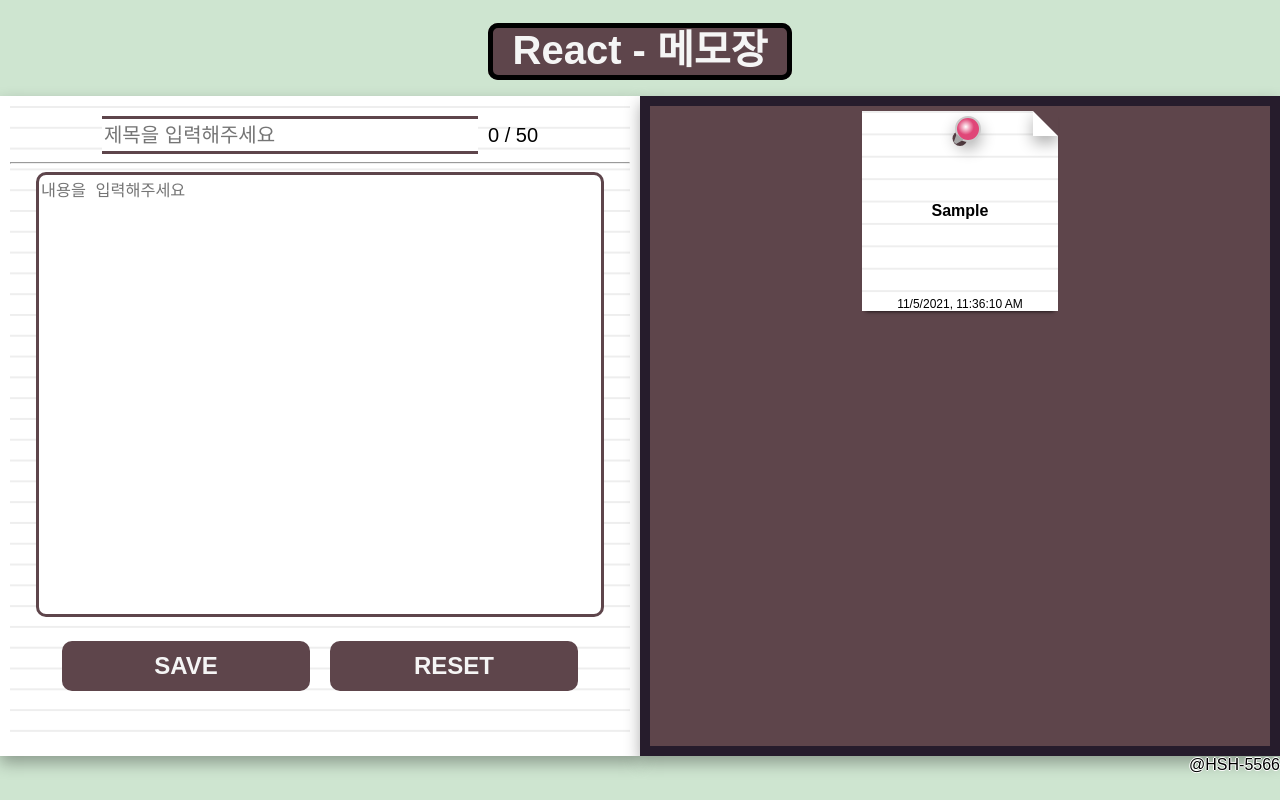
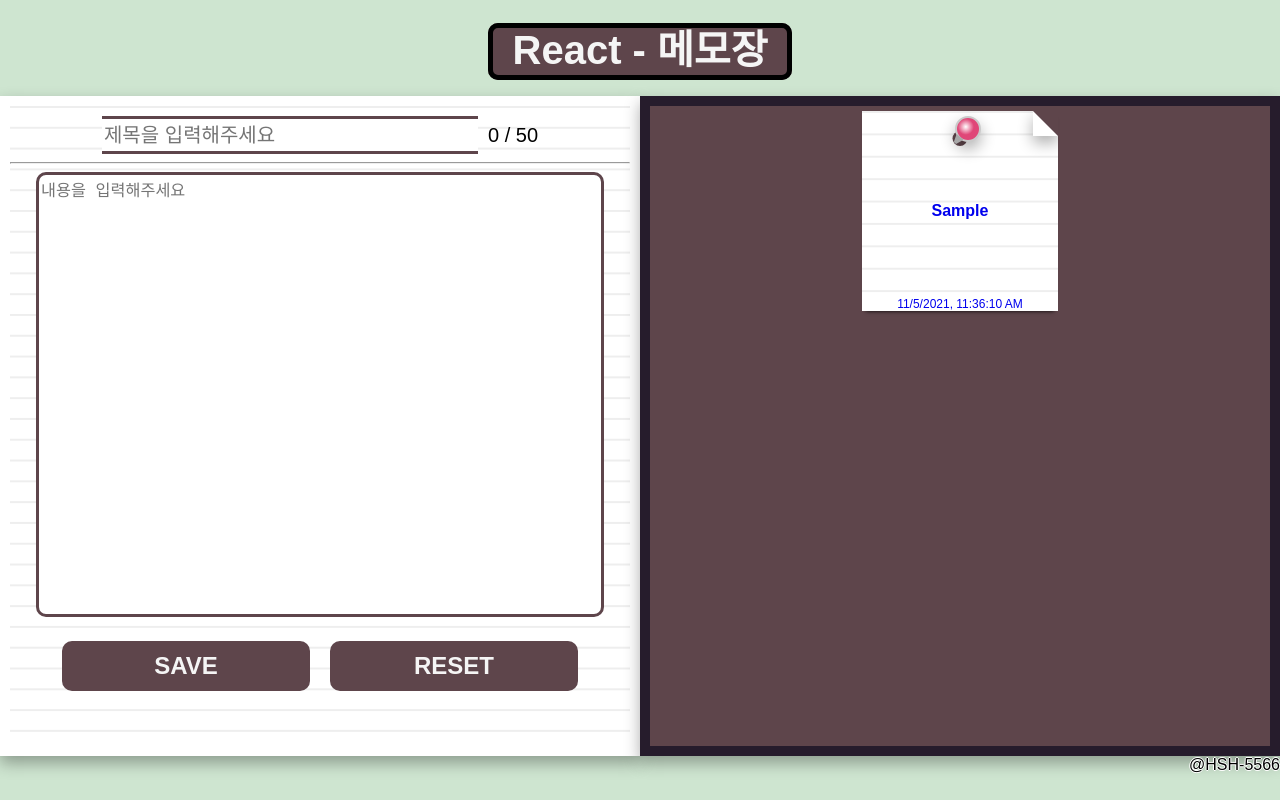
Before and after one commit to HSH-5566/react-notepad, a React (Create React App) app: page / in a window 1280 px wide. Both pictures are taken after typing "Sample", "Sample" into the empty fields and a click on the button "SAVE". Built offline with nearby package versions, Linux system fonts and the light colour scheme.

Commit message:
ErorrClaer - key, a tag href

```diff
--- a/src/component/MemoList.js
+++ b/src/component/MemoList.js
@@ -21,7 +21,7 @@
   return (
     <>
       <li>
-        <a>
+        <a href="{() => false}">
           <div className="ListObject">
             <div onClick={(e) => setModal(true)} className="modalBtn"></div>
             <div className="Hole"></div>
--- a/src/component/MemoModal.js
+++ b/src/component/MemoModal.js
@@ -49,9 +49,9 @@
           />
         ) : (
           <p className="modalMemo" onClick={(e) => setEditMemo(!editMemo)}>
-            {memo.split("\n").map((line) => {
+            {memo.split("\n").map((line, idx) => {
               return (
-                <span>
+                <span key={idx}>
                   {line}
                   <br />
                 </span>
```
